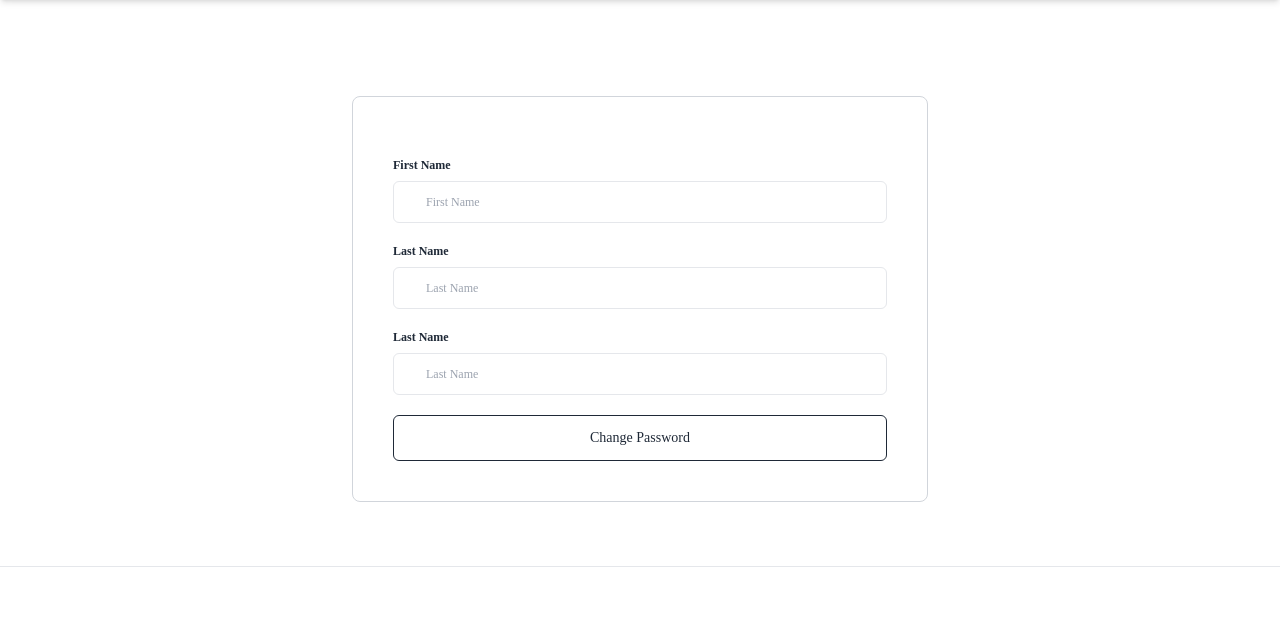
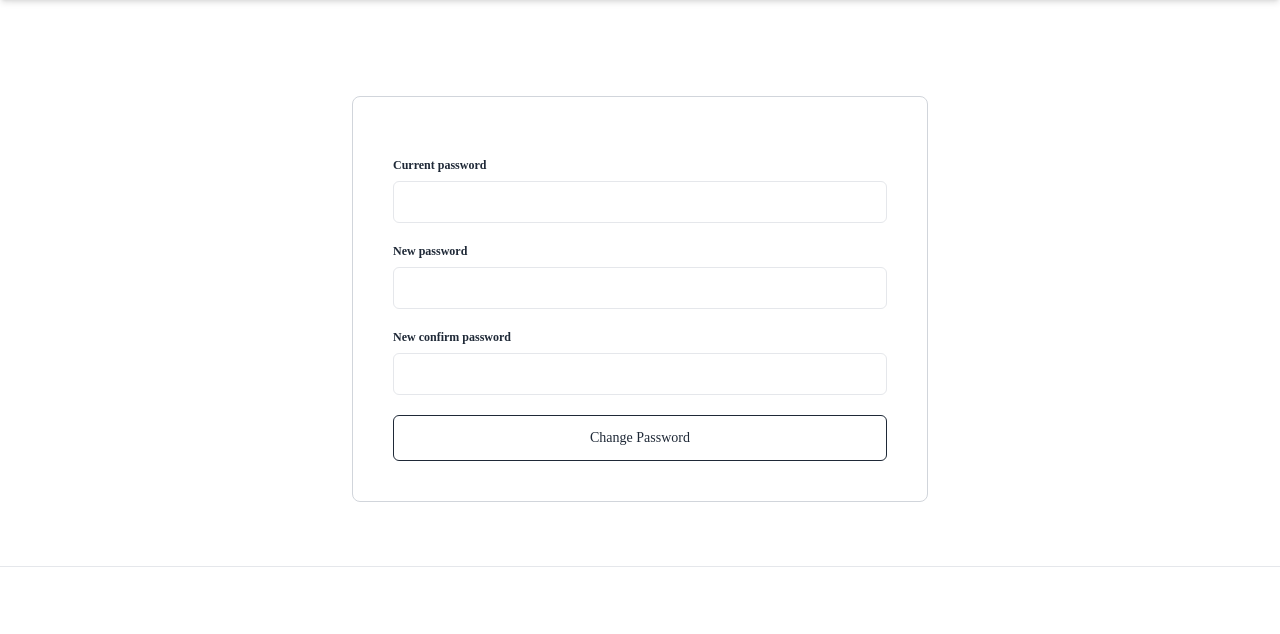
Before and after one commit to chyoni/airbnb-2022, a Django app: template templates/users/change_password.html in a window 1280 px wide. Shown: the part 64-698 px from the top of the page. Run offline with Django 4.2, Linux system fonts and the light colour scheme; the template is opened without the code that fills it: values that come from a table or form of the project are taken from there, others are empty; some libraries are stand-ins or nearby versions.

Commit message:
#104 Password change done

```diff
--- a/assets/scss/styles.scss
+++ b/assets/scss/styles.scss
@@ -26,11 +26,12 @@
     2% {
         opacity: .5;
     }
-    5% {
+    3% {
         opacity: 1;
     }
     95% {
         opacity: 1;
+        transform: translateY(-80px);
     }
     100% {
         opacity: 0;
@@ -47,11 +48,11 @@
 }
 
 .message_container {
-    animation: messageFadeInOut 4s ease-in-out forwards;
+    animation: messageFadeInOut 3s ease-in-out forwards;
 }
 
 .message {
-    animation: messageFadeInOut 4s ease-in-out forwards;
+    animation: messageFadeInOut 3s ease-in-out forwards;
     &.error {
         @apply bg-red-500 text-white;
     }
--- a/templates/users/change_password.html
+++ b/templates/users/change_password.html
@@ -10,21 +10,21 @@
         {% csrf_token %}
 
         <div class="flex w-full flex-col space-y-2">
-            <label for="first_name" class="font-semibold">First Name</label>
-            <input id="first_name" class="basic_input {% if form.first_name.errors %}has_error{% endif %}" placeholder="First Name" name="first_name" value="{{current_user.first_name}}" />
-            {% include 'partials/input_error.html' with field=form.first_name %}
+            <label for="current_password" class="font-semibold">Current password</label>
+            <input type="password" id="current_password" class="basic_input {% if form.current_password.errors %}has_error{% endif %}" name="current_password" />
+            {% include 'partials/input_error.html' with field=form.current_password %}
         </div>
 
         <div class="flex w-full flex-col space-y-2">
-            <label for="last_name" class="font-semibold">Last Name</label>
-            <input id="last_name" class="basic_input {% if form.last_name.errors %}has_error{% endif %}" placeholder="Last Name" name="last_name" value="{{current_user.last_name}}" />
-            {% include 'partials/input_error.html' with field=form.last_name %}
+            <label for="new_password" class="font-semibold">New password</label>
+            <input type="password" id="new_password" class="basic_input {% if form.new_password.errors %}has_error{% endif %}" name="new_password" />
+            {% include 'partials/input_error.html' with field=form.new_password %}
         </div>
 
         <div class="flex w-full flex-col space-y-2">
-            <label for="last_name" class="font-semibold">Last Name</label>
-            <input id="last_name" class="basic_input {% if form.last_name.errors %}has_error{% endif %}" placeholder="Last Name" name="last_name" value="{{current_user.last_name}}" />
-            {% include 'partials/input_error.html' with field=form.last_name %}
+            <label for="new_confirm_password" class="font-semibold">New confirm password</label>
+            <input type="password" id="new_confirm_password" class="basic_input {% if form.new_confirm_password.errors %}has_error{% endif %}" name="new_confirm_password" />
+            {% include 'partials/input_error.html' with field=form.new_confirm_password %}
         </div>
 
         <button class="basic_button text-gray-800 border border-gray-800">Change Password</button>
--- a/users/forms.py
+++ b/users/forms.py
@@ -108,3 +108,31 @@ class EditForm(forms.Form):
 
         updated_user = models.User.objects.get(pk=user.pk)
         updated_user.avatar.save(f"{updated_user.first_name}-avatar", avatar.file)
+
+
+class PasswordChangeForm(forms.Form):
+
+    current_password = forms.CharField(widget=forms.PasswordInput)
+    new_password = forms.CharField(widget=forms.PasswordInput)
+    new_confirm_password = forms.CharField(widget=forms.PasswordInput)
+
+    def clean_new_confirm_password(self):
+
+        new_password = self.cleaned_data["new_password"]
+        new_confirm_password = self.cleaned_data["new_confirm_password"]
+
+        if new_password != new_confirm_password:
+            raise forms.ValidationError(
+                "New password and Confirm password has incorrect value"
+            )
+        return new_password
+
+    def save(self, user):
+
+        current_password = self.cleaned_data["current_password"]
+
+        if user.check_password(current_password) is False:
+            self.add_error("current_password", "Current password is wrong")
+
+        user.set_password(self.cleaned_data["new_password"])
+        user.save()
```
Also changed, not shown: users/views.py (+15 -1 lines), README.md, static/css/styles.css.
